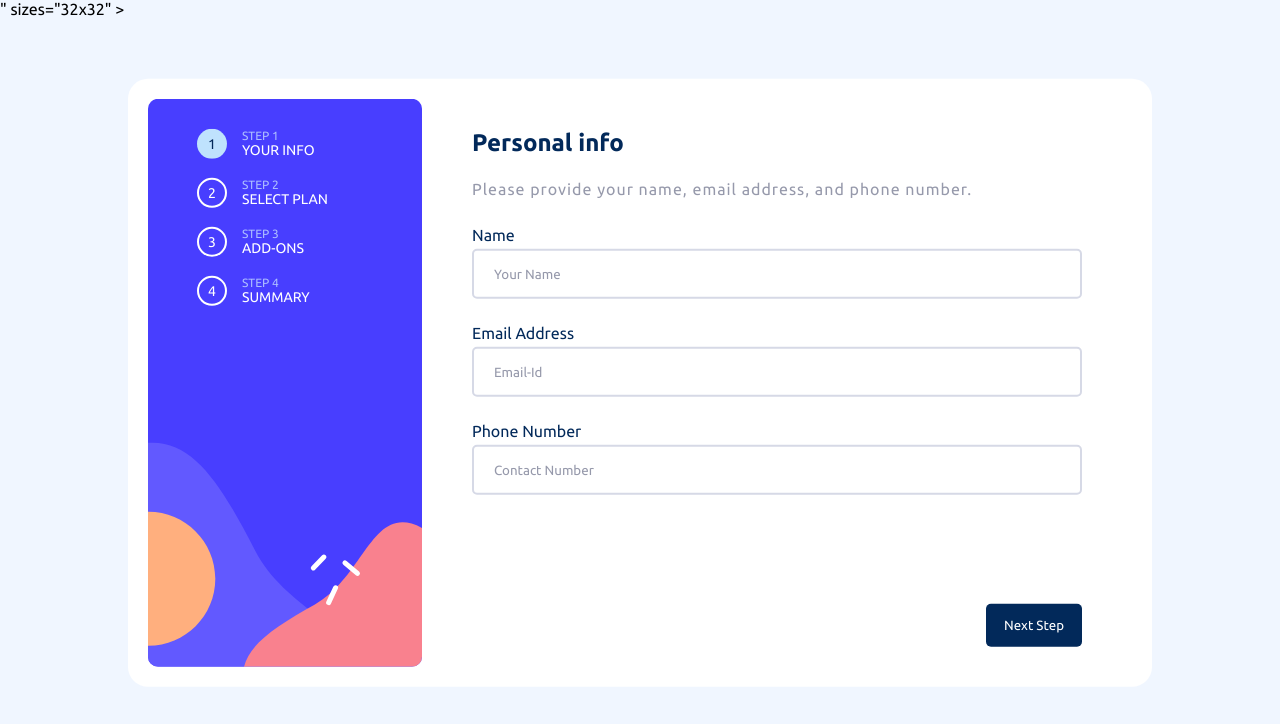
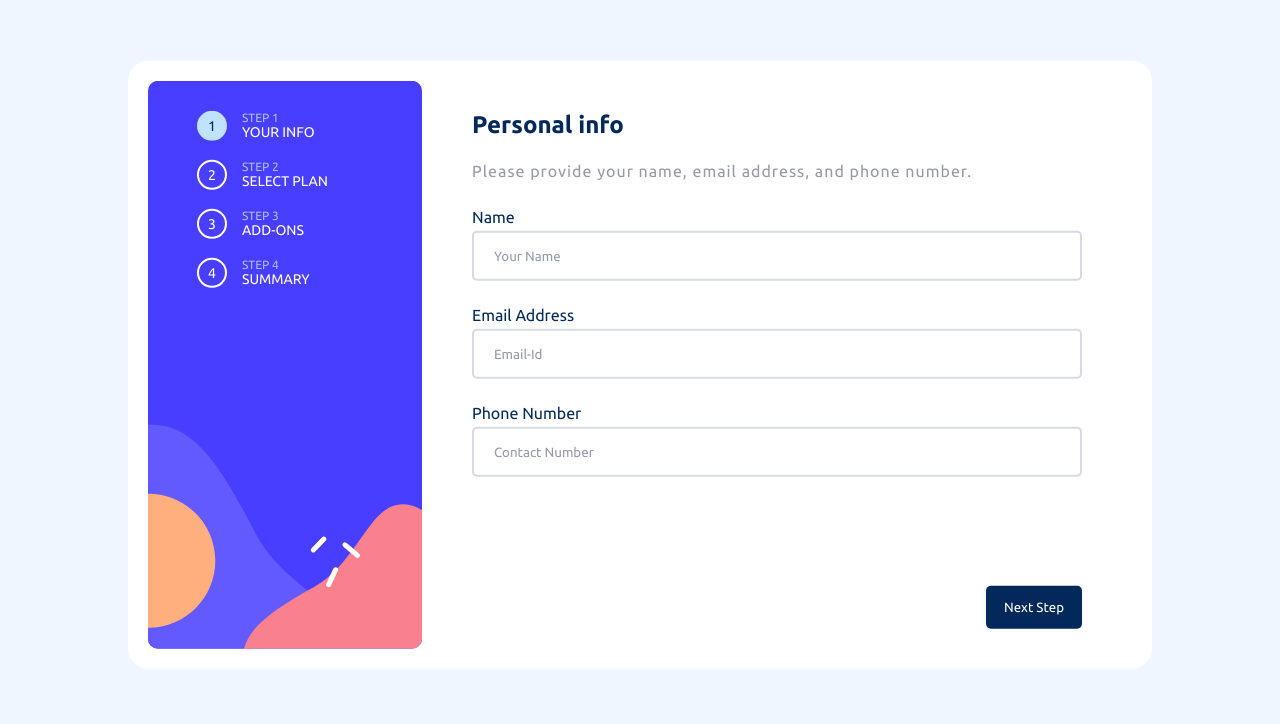
Before and after one commit to MatthewLawrencel/Multi-step-form, a plain HTML site: page index.html in a window 1280 px wide. Drawn offline with Linux system fonts and the light colour scheme.

Commit message:
Update index.html

```diff
--- a/index.html
+++ b/index.html
@@ -1,10 +1,8 @@
 <!DOCTYPE html>
 <html lang="en">
-  <script src="https://kit.fontawesome.com/f8b6f8d129.js" crossorigin="anonymous"></script>
 <head>
   <meta charset="UTF-8">
   <meta name="viewport" content="width=device-width, initial-scale=1.0">
-  <link rel="icon" type="<i class="fa-solid fa-hat-cowboy"></i>" sizes="32x32" >
   <link rel="stylesheet" href="./styles.css">
   <title>Multi-step form</title>
   <script src="./script.js" defer></script>
```
